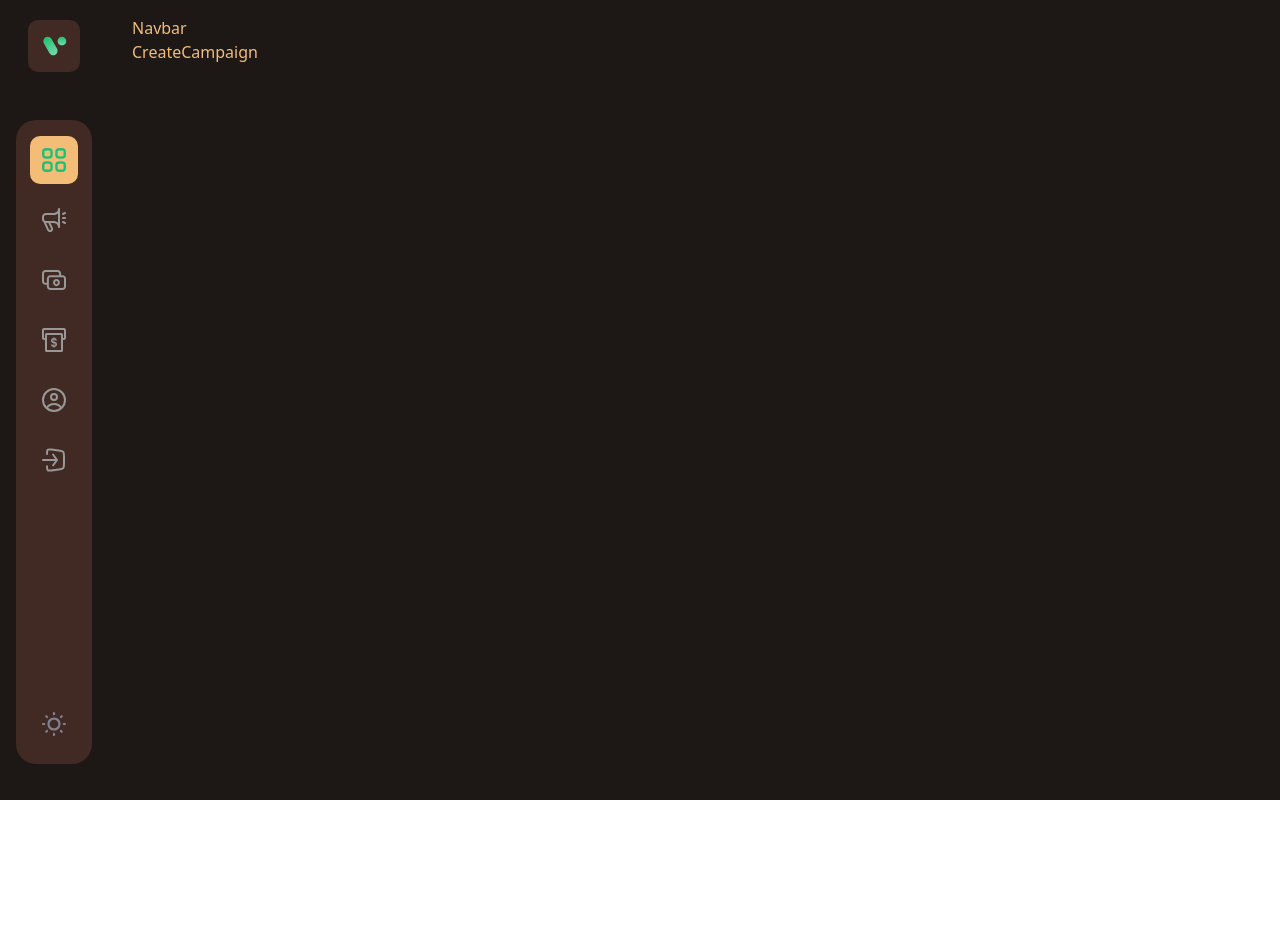
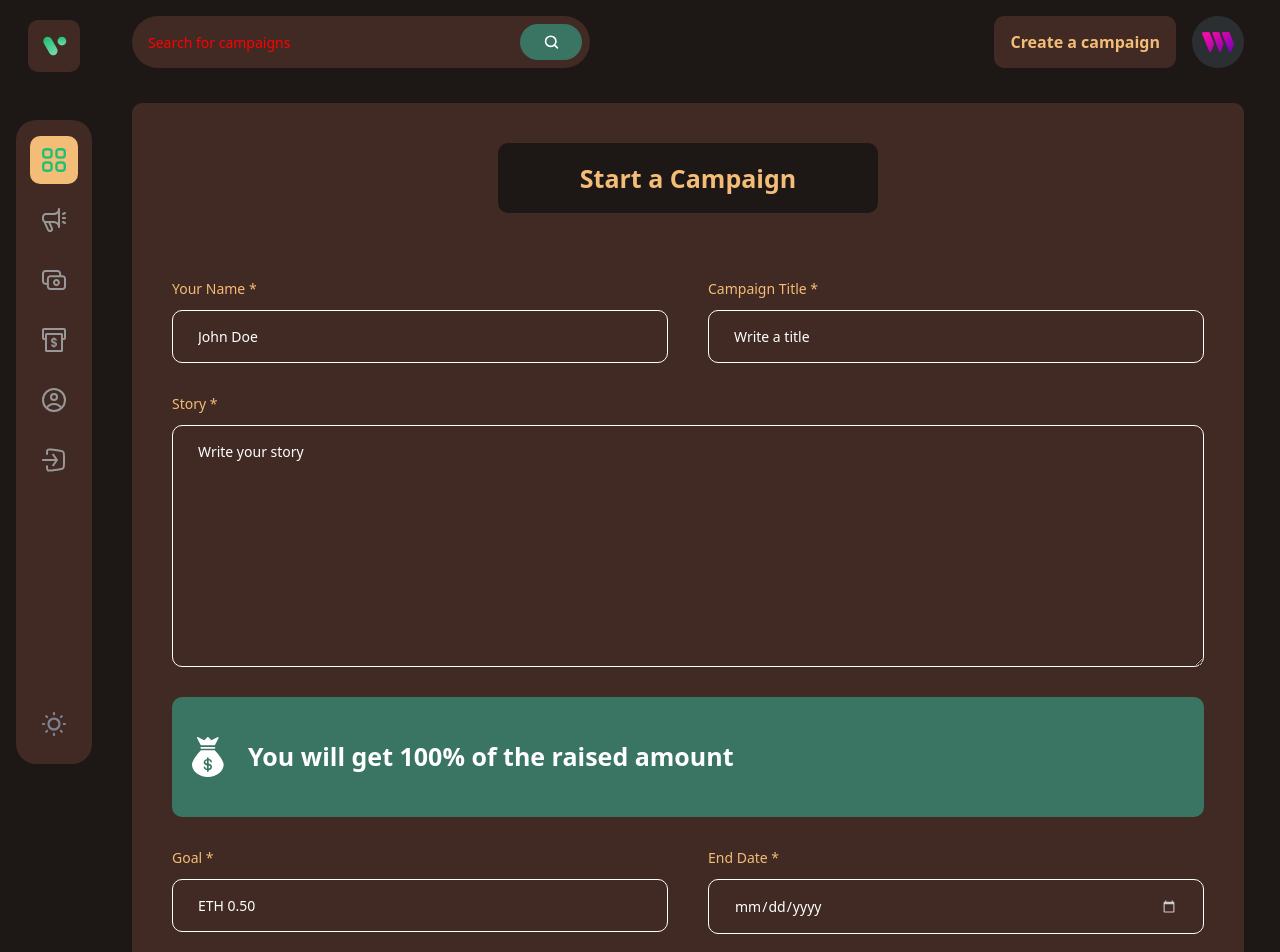
Before and after one commit to racheallove06/Investify, a React (Vite) app in the folder frontend/: page /create-campaign in a window 1280 px wide. Shown: the top 952 px of the page. Before the commit the page ends 800 px from the top, so only its background shows below. Built offline with nearby package versions, Linux system fonts and the light colour scheme; what @thirdweb-dev/react would draw is missing.

Commit message:
new file

```diff
--- /dev/null
+++ b/frontend/src/components/CustomButton.jsx
@@ -0,0 +1,15 @@
+import React from "react";
+
+const CustomButton = ({ btnType, title, handleClick, styles }) => {
+  return (
+    <button
+      type={btnType}
+      className={`font-epilogue font-semibold text-[16px] leading-[26px] text-[#f3bc77] min-h-[52px] px-4 rounded-[10px] ${styles}`}
+      onClick={handleClick}
+    >
+      {title}
+    </button>
+  );
+};
+
+export default CustomButton;
--- /dev/null
+++ b/frontend/src/components/FormField.jsx
@@ -0,0 +1,42 @@
+import React from "react";
+
+const FormField = ({
+  labelName,
+  placeholder,
+  inputType,
+  isTextArea,
+  value,
+  handleChange,
+}) => {
+  return (
+    <label className="flex-1 w-full flex flex-col">
+      {labelName && (
+        <span className="font-epilogue font-medium text-[14px] leading-[22px] text-[#f3bc77] mb-[10px]">
+          {labelName}
+        </span>
+      )}
+      {isTextArea ? (
+        <textarea
+          required
+          value={value}
+          onChange={handleChange}
+          rows={10}
+          placeholder={placeholder}
+          className="py-[15px] sm:px-[25px] px-[15px] outline-none border-[1px] border-[white] bg-transparent font-epilogue text-white text-[14px] placeholder:text-[white] rounded-[10px] sm:min-w-[300px]"
+        />
+      ) : (
+        <input
+          required
+          value={value}
+          onChange={handleChange}
+          type={inputType}
+          step="0.1"
+          placeholder={placeholder}
+          className="py-[15px] sm:px-[25px] px-[15px] outline-none border-[1px] border-[white] bg-transparent font-epilogue text-white text-[14px] placeholder:text-[white] rounded-[10px] sm:min-w-[300px]"
+        />
+      )}
+    </label>
+  );
+};
+
+export default FormField;
--- a/frontend/src/components/Navbar.jsx
+++ b/frontend/src/components/Navbar.jsx
@@ -1,7 +1,123 @@
-import React from "react";
+import React, { useState } from "react";
+import { Link, useNavigate } from "react-router-dom";
+
+import CustomButton from "./CustomButton";
+import { logo, menu, search, thirdweb } from "../assets";
+import { navlinks } from "../constants";
 
 const Navbar = () => {
-  return <div>Navbar</div>;
+  const navigate = useNavigate();
+  const [isActive, setIsActive] = useState("dashboard");
+  const [toggleDrawer, setToggleDrawer] = useState(false);
+  const address = "afr5524i";
+  return (
+    <div className="flex md:flex-row flex-col-reverse justify-between mb-[35px] gap-6">
+      <div className="lg:flex-1 flex flex-row max-w-[458px] py-2 pl-4 pr-2 h-[52px] bg-[#402A23] rounded-[100px]">
+        <input
+          type="text"
+          placeholder="Search for campaigns"
+          className="flex w-full font-epilogue font-normal text-[14px] placeholder:text-[red] text-white bg-transparent outline-none"
+        />
+
+        <div className="w-[72px] h-full rounded-[20px] bg-[#3a7563] flex justify-center items-center cursor-pointer">
+          <img
+            src={search}
+            alt="search"
+            className="w-[15px] h-[15px] object-contain"
+          />
+        </div>
+      </div>
+
+      <div className="sm:flex hidden flex-row justify-end gap-4">
+        <CustomButton
+          btnType="button"
+          title={address ? "Create a campaign" : "Connect"}
+          styles={address ? "bg-[#402A23]" : "bg-[#8c6dfd]"}
+          handleClick={() => {
+            if (address) navigate("create-campaign");
+            else connect();
+          }}
+        />
+
+        <Link to="/profile">
+          <div className="w-[52px] h-[52px] rounded-full bg-[#2c2f32] flex justify-center items-center cursor-pointer">
+            <img
+              src={thirdweb}
+              alt="user"
+              className="w-[60%] h-[60%] object-contain"
+            />
+          </div>
+        </Link>
+      </div>
+
+      {/* Small screen navigation */}
+      <div className="sm:hidden flex justify-between items-center relative">
+        <div className="w-[40px] h-[40px] rounded-[10px] bg-[#2c2f32] flex justify-center items-center cursor-pointer">
+          <img
+            src={logo}
+            alt="user"
+            className="w-[60%] h-[60%] object-contain"
+          />
+        </div>
+
+        <img
+          src={menu}
+          alt="menu"
+          className="w-[34px] h-[34px] object-contain cursor-pointer"
+          onClick={() => setToggleDrawer((prev) => !prev)}
+        />
+
+        <div
+          className={`absolute top-[60px] right-0 left-0 bg-[#1c1c24] z-10 shadow-secondary py-4 ${
+            !toggleDrawer ? "-translate-y-[100vh]" : "translate-y-0"
+          } transition-all duration-700`}
+        >
+          <ul className="mb-4">
+            {navlinks.map((link) => (
+              <li
+                key={link.name}
+                className={`flex p-4 ${
+                  isActive === link.name && "bg-[#3a3a43]"
+                }`}
+                onClick={() => {
+                  setIsActive(link.name);
+                  setToggleDrawer(false);
+                  navigate(link.link);
+                }}
+              >
+                <img
+                  src={link.imgUrl}
+                  alt={link.name}
+                  className={`w-[24px] h-[24px] object-contain ${
+                    isActive === link.name ? "grayscale-0" : "grayscale"
+                  }`}
+                />
+                <p
+                  className={`ml-[20px] font-epilogue font-semibold text-[14px] ${
+                    isActive === link.name ? "text-[#3a7563]" : "text-[#808191]"
+                  }`}
+                >
+                  {link.name}
+                </p>
+              </li>
+            ))}
+          </ul>
+
+          <div className="flex mx-4">
+            <CustomButton
+              btnType="button"
+              title={address ? "Create a campaign" : "Connect"}
+              styles={address ? "bg-[#1dc071]" : "bg-[#8c6dfd]"}
+              handleClick={() => {
+                if (address) navigate("create-campaign");
+                else connect();
+              }}
+            />
+          </div>
+        </div>
+      </div>
+    </div>
+  );
 };
 
 export default Navbar;
--- a/frontend/src/pages/CreateCampaign.jsx
+++ b/frontend/src/pages/CreateCampaign.jsx
@@ -1,7 +1,130 @@
-import React from "react";
+import React, { useState } from "react";
+import { useNavigate } from "react-router-dom";
+import { ethers } from "ethers";
+
+import { money } from "../assets";
+import CustomButton from "../components/CustomButton";
+import FormField from "../components/FormField";
 
 const CreateCampaign = () => {
-  return <div>CreateCampaign</div>;
+  const navigate = useNavigate();
+  const [isLoading, setIsLoading] = useState(false);
+  const [form, setForm] = useState({
+    name: "",
+    title: "",
+    description: "",
+    target: "",
+    deadline: "",
+    image: "",
+  });
+
+  const handleFormFieldChange = (fieldName, e) => {
+    setForm({ ...form, [fieldName]: e.target.value });
+  };
+
+  const handleSubmit = async (e) => {
+    e.preventDefault();
+
+    checkIfImage(form.image, async (exists) => {
+      if (exists) {
+        setIsLoading(true);
+        await createCampaign({
+          ...form,
+          target: ethers.utils.parseUnits(form.target, 18),
+        });
+        setIsLoading(false);
+        navigate("/");
+      } else {
+        alert("Provide valid image URL");
+        setForm({ ...form, image: "" });
+      }
+    });
+  };
+
+  return (
+    <div className="bg-[#402a23] flex justify-center items-center flex-col rounded-[10px] sm:p-10 p-4">
+      {isLoading && <Loader />}
+      <div className="flex justify-center items-center p-[16px] sm:min-w-[380px] bg-[#1d1716] rounded-[10px]">
+        <h1 className="font-epilogue font-bold sm:text-[25px] text-[18px] leading-[38px] text-[#f3bc77]">
+          Start a Campaign
+        </h1>
+      </div>
+
+      <form
+        onSubmit={handleSubmit}
+        className="w-full mt-[65px] flex flex-col gap-[30px]"
+      >
+        <div className="flex flex-wrap gap-[40px]">
+          <FormField
+            labelName="Your Name *"
+            placeholder="John Doe"
+            inputType="text"
+            value={form.name}
+            handleChange={(e) => handleFormFieldChange("name", e)}
+          />
+          <FormField
+            labelName="Campaign Title *"
+            placeholder="Write a title"
+            inputType="text"
+            value={form.title}
+            handleChange={(e) => handleFormFieldChange("title", e)}
+          />
+        </div>
+
+        <FormField
+          labelName="Story *"
+          placeholder="Write your story"
+          isTextArea
+          value={form.description}
+          handleChange={(e) => handleFormFieldChange("description", e)}
+        />
+
+        <div className="w-full flex justify-start items-center p-4 bg-[#3A7563] h-[120px] rounded-[10px]">
+          <img
+            src={money}
+            alt="money"
+            className="w-[40px] h-[40px] object-contain"
+          />
+          <h4 className="font-epilogue font-bold text-[25px] text-white ml-[20px]">
+            You will get 100% of the raised amount
+          </h4>
+        </div>
+
+        <div className="flex flex-wrap gap-[40px]">
+          <FormField
+            labelName="Goal *"
+            placeholder="ETH 0.50"
+            inputType="text"
+            value={form.target}
+            handleChange={(e) => handleFormFieldChange("target", e)}
+          />
+          <FormField
+            labelName="End Date *"
+            placeholder="End Date"
+            inputType="date"
+            value={form.deadline}
+            handleChange={(e) => handleFormFieldChange("deadline", e)}
+          />
+        </div>
+
+        <FormField
+          labelName="Campaign image *"
+          placeholder="Place image URL of your campaign"
+          inputType="url"
+          value={form.image}
+          handleChange={(e) => handleFormFieldChange("image", e)}
+        />
+
+        <div className="flex justify-center items-center mt-[40px]">
+          <CustomButton
+            btnType="submit"
+            title="Submit new campaign"
+            styles="bg-[#3A7563] text-white"
+          />
+        </div>
+      </form>
+    </div>
+  );
 };
 
 export default CreateCampaign;
```
